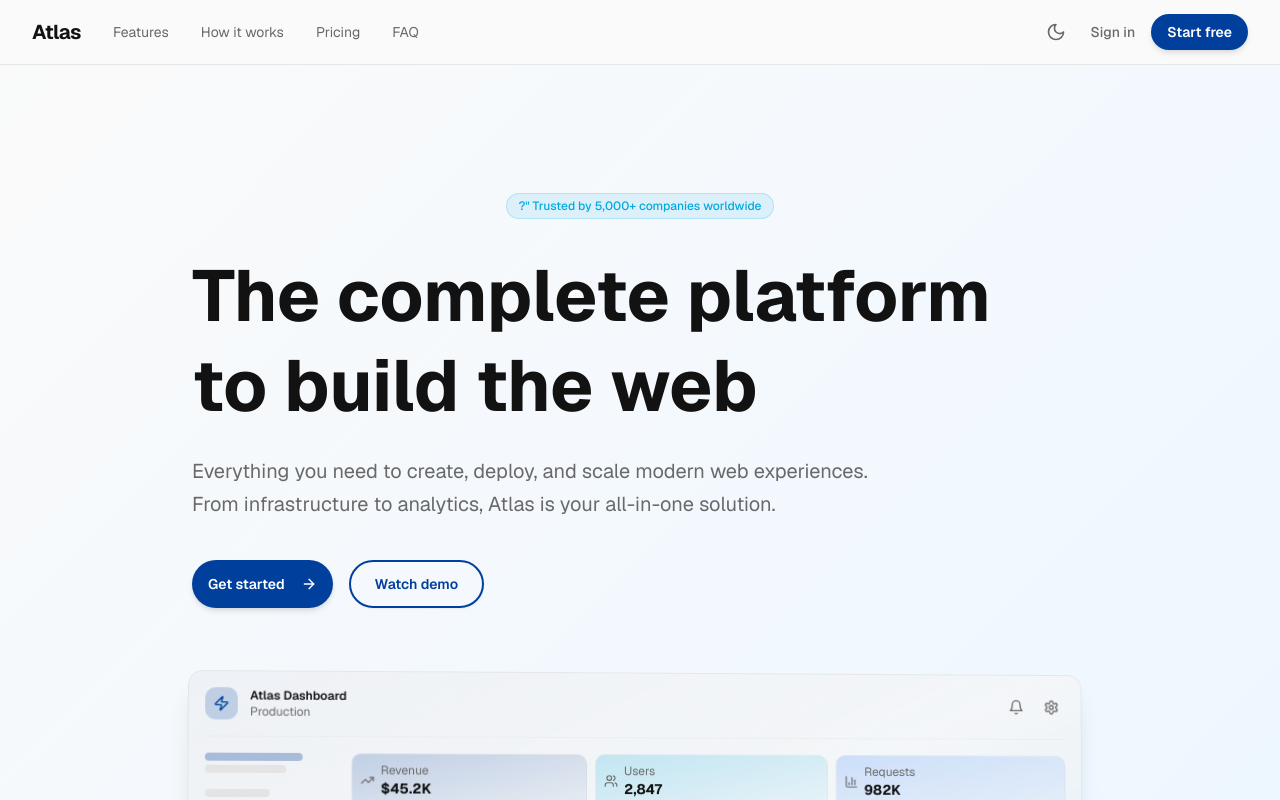
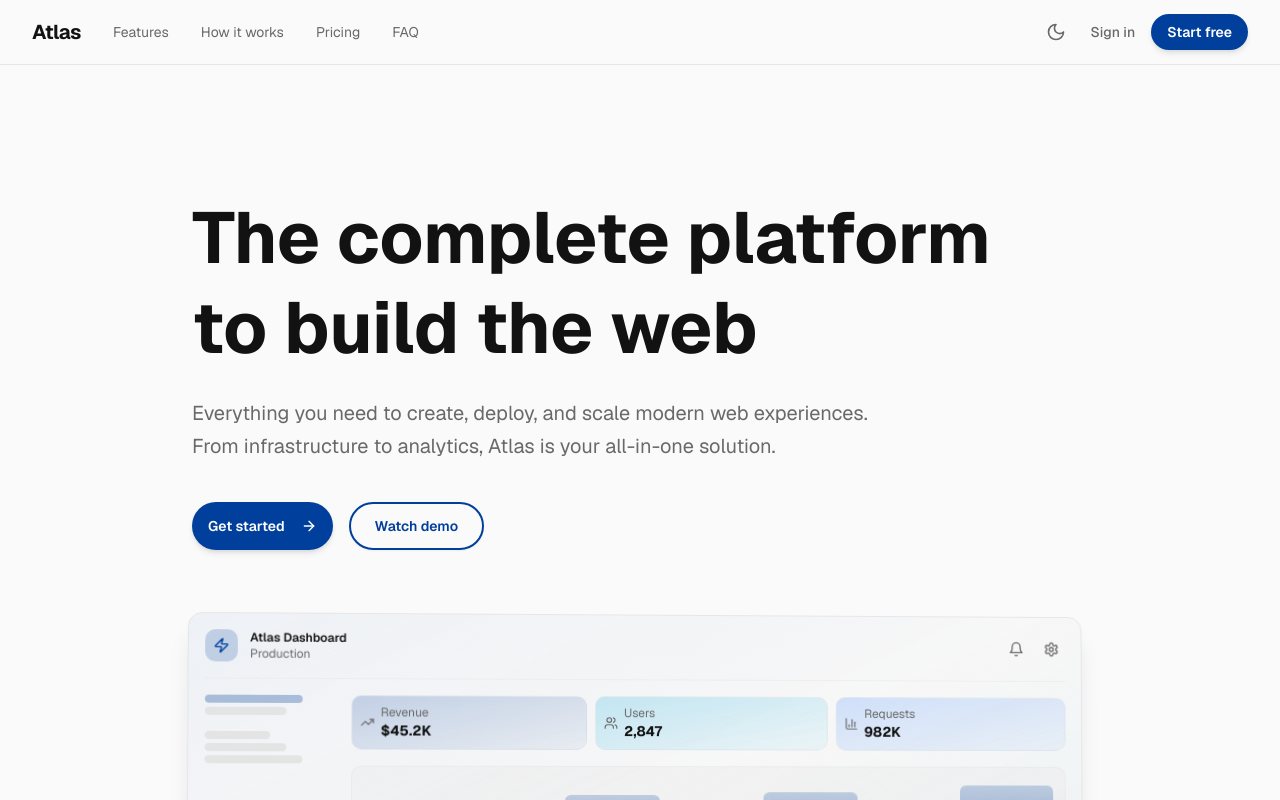
Before and after one commit to haseeb-iqbal/invoiceflow-sass-homepage, a Next.js app: page / in a window 1280 px wide. Shown: the top 800 px of the page. Built offline with nearby package versions, Linux system fonts and the light colour scheme.

Commit message:
Removed hero gradient

```diff
--- a/app/components/home/hero-section.tsx
+++ b/app/components/home/hero-section.tsx
@@ -6,15 +6,9 @@ export function HeroSection() {
   return (
     <section
       id="hero"
-      className="hero-gradient relative overflow-hidden px-4 py-32 sm:px-6 lg:px-8"
+      className="relative overflow-hidden px-4 py-32 sm:px-6 lg:px-8"
     >
       <div className="mx-auto max-w-4xl">
-        <div className="mb-8 flex justify-center">
-          <div className="inline-block rounded-full bg-accent/10 px-3 py-1 text-xs font-medium text-accent border border-accent/20">
-            ?" Trusted by 5,000+ companies worldwide
-          </div>
-        </div>
-
         <h1 className="text-5xl sm:text-6xl lg:text-7xl font-bold text-balance leading-tight mb-6 text-foreground">
           The complete platform to build the web
         </h1>
--- a/app/globals.css
+++ b/app/globals.css
@@ -1,5 +1,5 @@
-@import 'tailwindcss';
-@import 'tw-animate-css';
+@import "tailwindcss";
+@import "tw-animate-css";
 
 @custom-variant dark (&:is(.dark *));
 
@@ -40,7 +40,7 @@
 }
 
 .dark {
-  --background: oklch(0.10 0 0);
+  --background: oklch(0.1 0 0);
   --foreground: oklch(0.95 0 0);
   --card: oklch(0.145 0 0);
   --card-foreground: oklch(0.95 0 0);
@@ -50,33 +50,33 @@
   --primary-foreground: oklch(0.95 0 0);
   --secondary: oklch(0.25 0.05 248);
   --secondary-foreground: oklch(0.95 0 0);
-  --muted: oklch(0.30 0 0);
+  --muted: oklch(0.3 0 0);
   --muted-foreground: oklch(0.65 0 0);
-  --accent: oklch(0.60 0.20 215);
-  --accent-foreground: oklch(0.10 0 0);
+  --accent: oklch(0.6 0.2 215);
+  --accent-foreground: oklch(0.1 0 0);
   --destructive: oklch(0.396 0.141 25.723);
   --destructive-foreground: oklch(0.637 0.237 25.331);
   --border: oklch(0.25 0.02 248);
   --input: oklch(0.18 0.02 248);
-  --ring: oklch(0.60 0.20 248);
+  --ring: oklch(0.6 0.2 248);
   --chart-1: oklch(0.55 0.18 248);
-  --chart-2: oklch(0.60 0.20 215);
+  --chart-2: oklch(0.6 0.2 215);
   --chart-3: oklch(0.65 0.18 200);
   --chart-4: oklch(0.58 0.18 270);
-  --chart-5: oklch(0.62 0.20 240);
+  --chart-5: oklch(0.62 0.2 240);
   --sidebar: oklch(0.145 0 0);
   --sidebar-foreground: oklch(0.95 0 0);
   --sidebar-primary: oklch(0.55 0.18 248);
-  --sidebar-primary-foreground: oklch(0.10 0 0);
-  --sidebar-accent: oklch(0.60 0.20 215);
-  --sidebar-accent-foreground: oklch(0.10 0 0);
+  --sidebar-primary-foreground: oklch(0.1 0 0);
+  --sidebar-accent: oklch(0.6 0.2 215);
+  --sidebar-accent-foreground: oklch(0.1 0 0);
   --sidebar-border: oklch(0.25 0.02 248);
   --sidebar-ring: oklch(0.55 0.18 248);
 }
 
 @theme inline {
-  --font-sans: 'Geist', 'Geist Fallback';
-  --font-mono: 'Geist Mono', 'Geist Mono Fallback';
+  --font-sans: "Geist", "Geist Fallback";
+  --font-mono: "Geist Mono", "Geist Mono Fallback";
   --color-background: var(--background);
   --color-foreground: var(--foreground);
   --color-card: var(--card);
@@ -133,8 +133,4 @@
   input[type="reset"] {
     @apply cursor-pointer;
   }
-
-  .hero-gradient {
-    background: linear-gradient(135deg, var(--background) 0%, oklch(0.97 0.02 248) 100%);
-  }
 }
```
